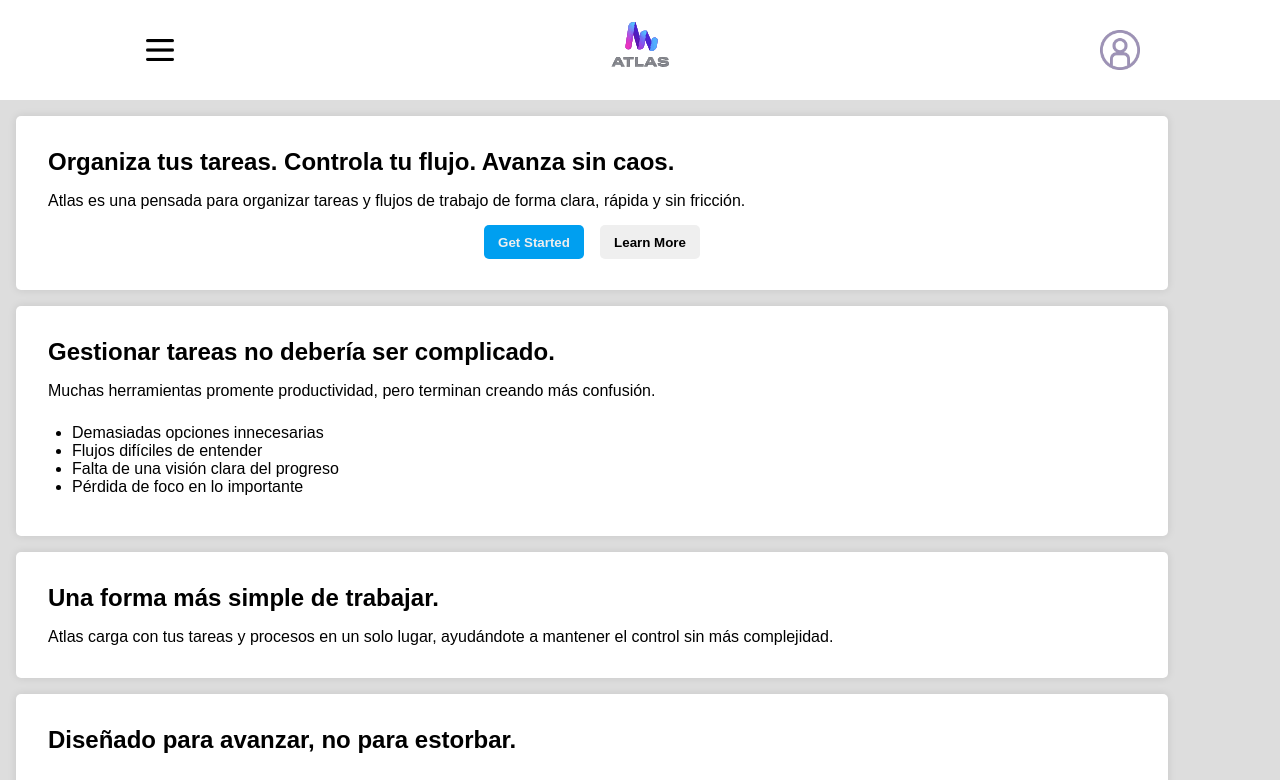
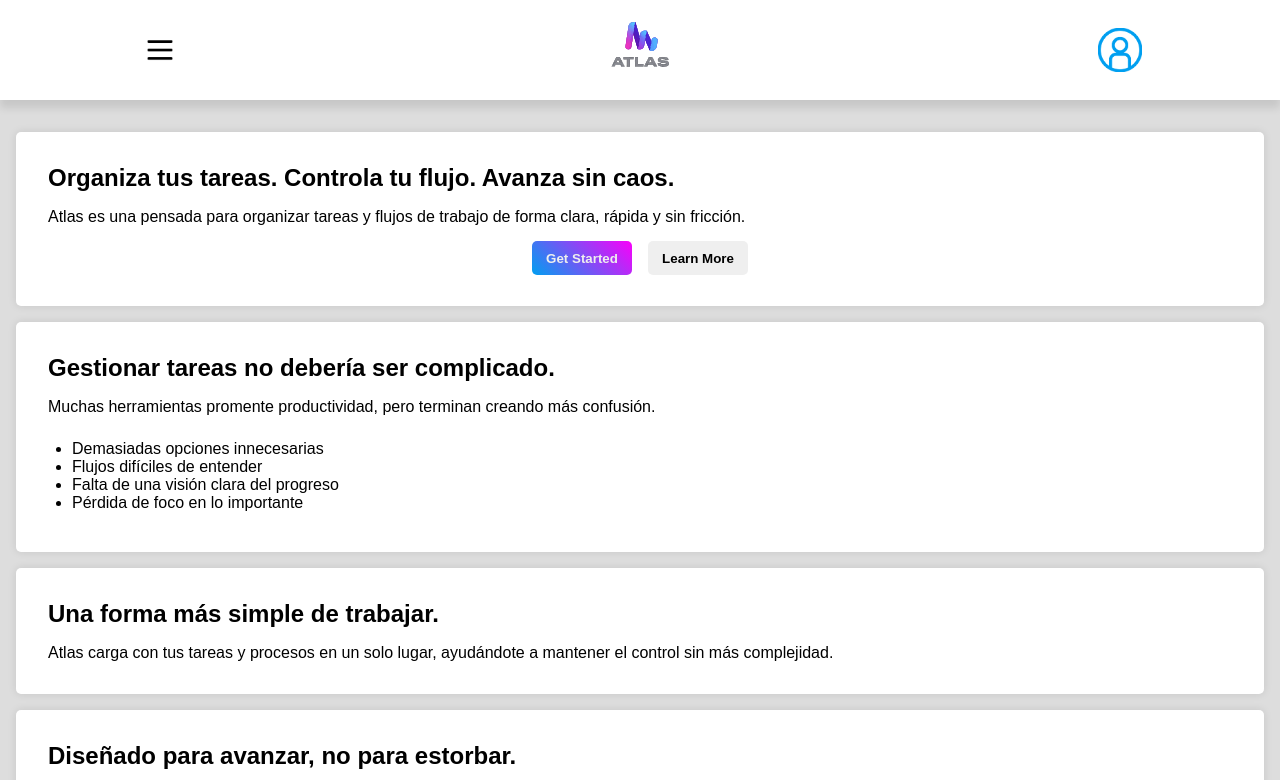
Before and after one commit to cristhianblaffita-web/TaskFlow-React-FastAPI, a React app in the folder frontend/: page / in a window 1280 px wide. Shown: the top 780 px of the page. Built offline with nearby package versions, Linux system fonts and the light colour scheme; the HTML template or start-up script is replaced by a standard one.

Commit message:
Refact: Stylizing Home Page and Aside component, including new icons and colors.

```diff
--- a/frontend/src/App.css
+++ b/frontend/src/App.css
@@ -1,3 +1,17 @@
+:root {
+  /* Colors */
+  --primary-color: #009ff0;
+  --secondary-color: #fa00fa;
+  --primary-gradient: linear-gradient(45deg, var(--primary-color),
+  var(--secondary-color));
+
+  /* Shading */
+  --card-shadow: 0 0 8px rgba(0,0,0,.1);
+
+  /* Sizes */
+  --nav-icon: 30px;
+}
+
 #root {
   width: 100%;
   height: 100%;
--- a/frontend/src/styles/Aside.css
+++ b/frontend/src/styles/Aside.css
@@ -100,8 +100,8 @@
 
 
 .hide-aside-btn {
-  width: 35px;
-  height: 35px;
+  width: var(--nav-icon);
+  height: var(--nav-icon);
   position: absolute;
   left: 20px;
   top: 30px;
@@ -155,7 +155,7 @@
 }
 
 .item:hover:before{
-  background-color: #009ff0;
+  background-color: var(--primary-color);
   height: 2em;
   top: 0;
 }
@@ -169,14 +169,10 @@
 }
 
 .item .current-page {
-  color: #2a2a2a;
+  color: #fff;
 }
 
-.option .current-page{
-  color: #2a2a2a;
-  background: rgba(0,0,0,.1);
-  border: 1px solid;
-}
+
 
 .current-page:after {
   content: "";
@@ -186,7 +182,7 @@
   border-radius: 50%;
   width: 6px;
   height: 6px;
-  background-color: #2a2a2a;
+  background-color: #fff;
 }
 
 .current-page:before {
@@ -194,8 +190,10 @@
   position: absolute;
   left: 0;
   top: 0;
-  background-color: rgba(0,0,0,.2);
+  background: var(--primary-gradient);
+  opacity: .5;
   width: 100%;
   height: 2em;
   border-radius: 5px;
+  z-index: -1;
 }
--- a/frontend/src/styles/Home.css
+++ b/frontend/src/styles/Home.css
@@ -5,9 +5,12 @@ body {
 main {
   width: 100vw;
   height: 100%;
+  overflow-y: scroll;
   display: flex;
   flex-flow: column nowrap;
-  padding: .5em;
+  place-content: start;
+  place-items: center;
+  padding: 1em;
   gap: 1em;
   font-family: Sans-Serif;
   font-size: 16px;
@@ -16,9 +19,9 @@ main {
 .home-section {
   background-color: #fff;
   border-radius: 5px;
-  box-shadow: 0 0 8px rgba(0,0,0,.1);
+  box-shadow: var(--card-shadow);
   box-sizing: border-box;
-  width: 90vw;
+  width: 100%;
   height: auto;
   padding: 2em;
   display: flex;
@@ -47,7 +50,7 @@ main {
 }
 
 .primary {
-  background-color: #009ff0;
+  background: var(--primary-gradient);
   color: #eee;
 }
 
--- a/frontend/src/styles/Login.css
+++ b/frontend/src/styles/Login.css
@@ -1,4 +1,5 @@
 main {
   width: 100vw;
   height: 100%;
+
 }
--- a/frontend/src/styles/NavBar.css
+++ b/frontend/src/styles/NavBar.css
@@ -7,7 +7,9 @@
   position: sticky;
   top: 0;
   left: 0;
+
   background-color: #fff;
+  box-shadow: 0px 8px 8px rgba(0,0,0,.1);
   display: grid;
   grid-template-columns: repeat(4, 25%);
   grid-template-rows: repeat(1, 1fr);
@@ -40,8 +42,8 @@
 }
 
 #option-btn {
-  width: 50px;
-  height: 50px;
+  width: calc(var(--nav-icon) + 1em);
+  height: calc(var(--nav-icon) + 1em);
   border: 0;
   background: url("../assets/option-menu-icon.png");
   background-size: contain;
@@ -59,8 +61,8 @@
 }
 
 .user-btn {
-  width: 40px;
-  height: 40px;
+  width: calc(var(--nav-icon) + 1em);
+  height: calc(var(--nav-icon) + 1em);
   border: 0;
   background: url("../assets/not-loged-user.png");
   background-size: contain;
```
Also changed, not shown: frontend/src/assets/loged-user.png, frontend/src/assets/not-loged-user.png.
